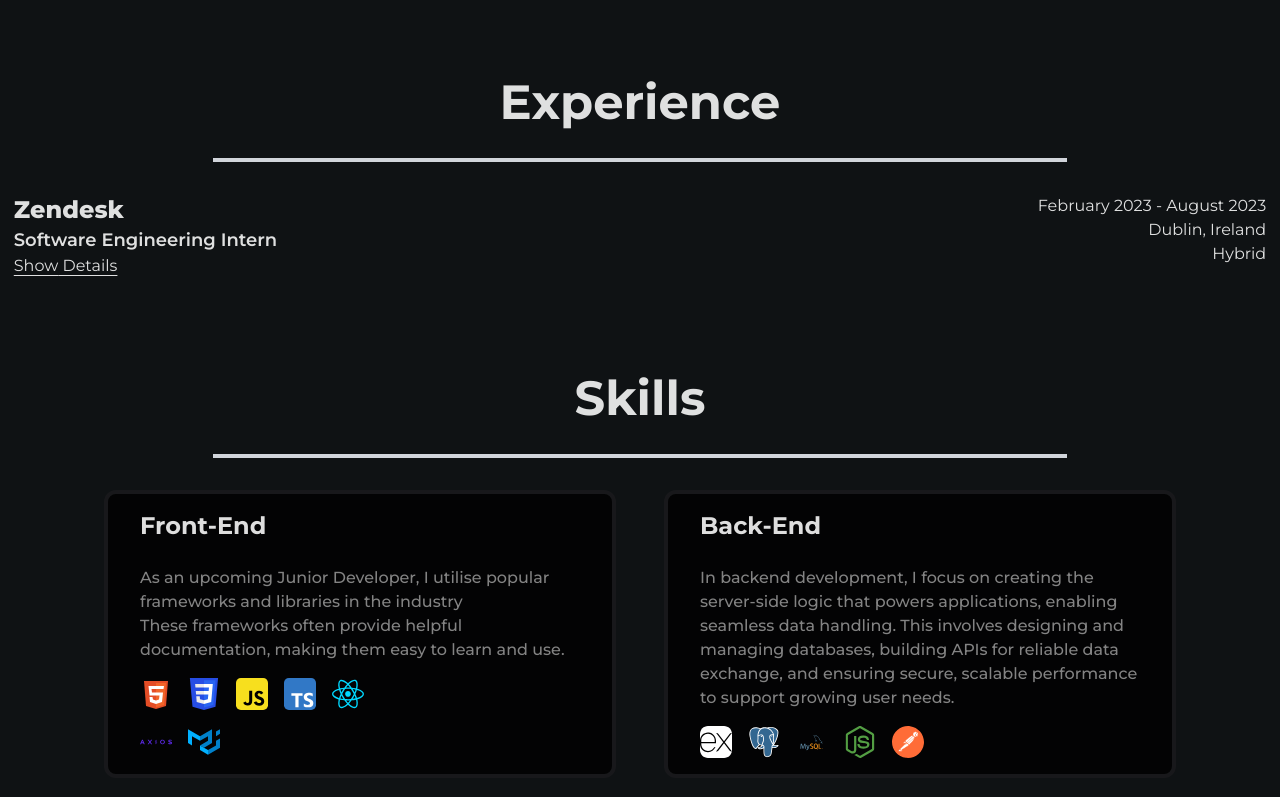
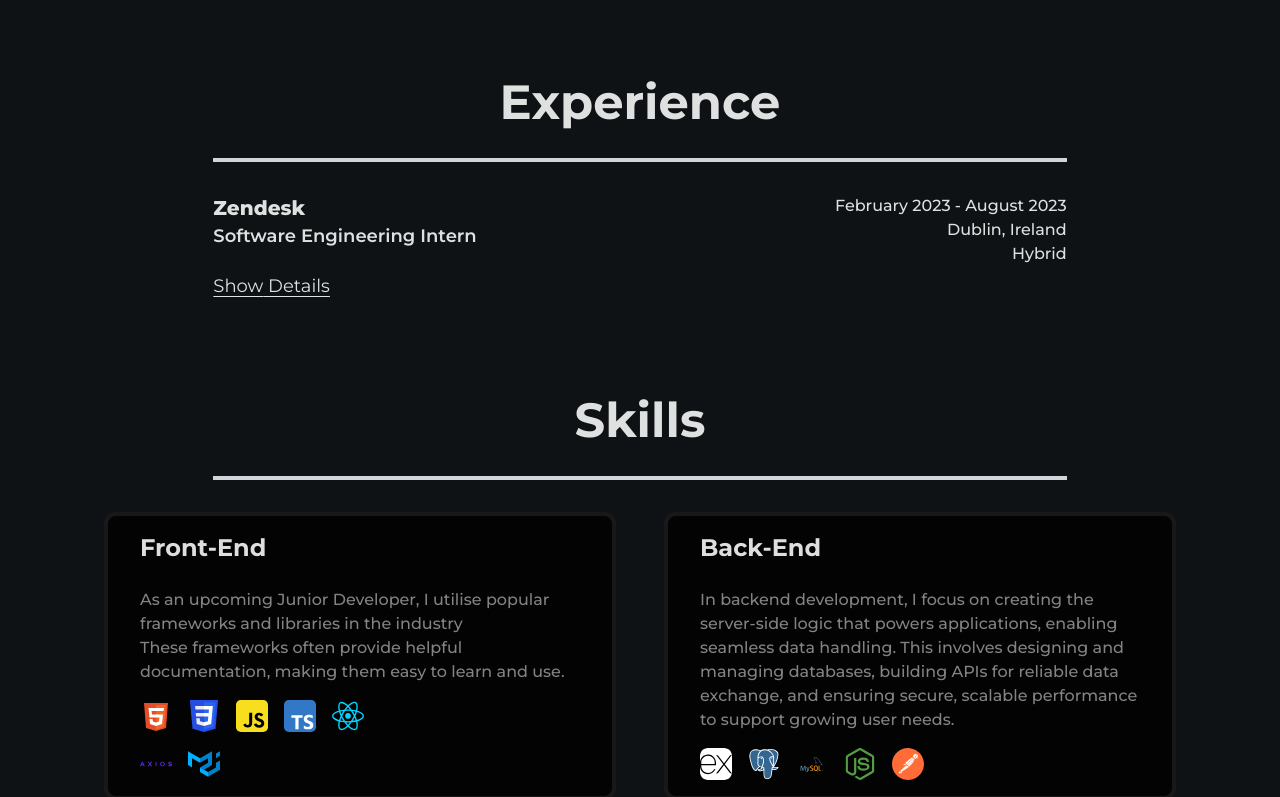
Before and after one commit to martynasjascemskas/Portfolio, a React (Vite) app: page / in a window 1280 px wide. Shown: the part 722-1519 px from the top of the page. Built offline with nearby package versions, Linux system fonts and the light colour scheme.

Commit message:
Modifying Experience, Contact and Skills section css

```diff
--- a/src/components/Contact/Contact.tsx
+++ b/src/components/Contact/Contact.tsx
@@ -50,21 +50,25 @@ function Contact() {
             </p>
           </div>
         </div>
-        <div className="justify-items-center text-center w-1/2">
+        <div className="justify-items-center text-center w-full md:w-1/2">
           <div className="w-14 h-14 rounded-full flex justify-center items-center bg-[#bc9864]">
             <img src={emailLogo} className="size-6" alt="Email logo" />
           </div>
           <div className="text">
             <p>
               <span className="text-[#bc9864]">Email:</span> <br />
-              <a href="mailto:martis.jascemskas@gmail.com" target="_blank">
+              <a
+                href="mailto:martis.jascemskas@gmail.com"
+                target="_blank"
+                className=""
+              >
                 martis.jascemskas@gmail.com
               </a>
             </p>
           </div>
         </div>
       </div>
-      <div className="flex flex-col mb-12 size-4/12 rounded-md p-10">
+      <div className="flex flex-col mb-12 rounded-md p-10 size-8/12 sm:size-8/12 md:size-6/12 lg:size-5/12 xl:size-4/12">
         <form onSubmit={onSubmit} className="">
           <div className="mb-4 h-10">
             <input
--- a/src/components/Experience/Experience.tsx
+++ b/src/components/Experience/Experience.tsx
@@ -12,18 +12,32 @@ function Experience() {
       <h1 className="font-bold text-5xl">Experience</h1>
       <hr className="w-8/12 border-t-4 border-gray-300" />
       {experiences.map((experience, index) => (
-        <div key={index} className="flex">
-          <div className="flex flex-col max-w-5xl">
-            <span className="font-extrabold text-2xl">
-              <a href={experience.url} target="_blank" className="company">
+        <div key={index} className="w-8/12">
+          <div className="flex justify-between w-full">
+            <div>
+              <span className="font-extrabold text-xl">
+                <a
+                  href={experience.url}
+                  target="_blank"
+                  className="hover:underline underline-offset-2"
+                >
                   {experience.company}
                 </a>
               </span>
-            <span className="font-semibold text-lg">{experience.title}</span>
-            <div>
+              <span className="font-semibold text-lg block">
+                {experience.title}
+              </span>
+            </div>
+            <div className="flex flex-col items-end text-right font-medium">
+              <span>{experience.date}</span>
+              <span>{experience.location}</span>
+              <span>{experience.type}</span>
+            </div>
+          </div>
+          <div className="text b w-full max-w-6xl">
             <button
               onClick={handleChange}
-                className="underline underline-offset-4"
+              className="underline underline-offset-4 mt-1.5 w-fit text-lg"
             >
               {details ? "Hide" : "Show"} Details
             </button>
@@ -31,13 +45,14 @@ function Experience() {
               sx={{
                 display: "flex",
                 height: details ? "150px" : "0px",
-                  maxWidth: "75%",
-                  overflow: "hidden",
+                maxWidth: "100%",
+                overflow: "auto",
                 transition: "height 500ms ease",
+                scrollbarWidth: "none",
               }}
             >
               <Fade in={details}>
-                  <ul>
+                <ul className="list-disc list-inside leading-relaxed ms-[1rem]">
                   {experience.details.map((detail, i) => (
                     <li key={i}>{detail}</li>
                   ))}
@@ -46,12 +61,6 @@ function Experience() {
             </Box>
           </div>
         </div>
-          <div className="flex flex-col items-end text-right">
-            <span>{experience.date}</span>
-            <span>{experience.location}</span>
-            <span>{experience.type}</span>
-          </div>
-        </div>
       ))}
     </div>
   );
--- a/src/components/Experience/experiences.tsx
+++ b/src/components/Experience/experiences.tsx
@@ -17,7 +17,7 @@ const experiences: Experience[] = [
     date: "February 2023 - August 2023",
     type: "Hybrid",
     details: [
-      "Contributed to an agile environment with CI/CD development workflow, fostering a collaborative and productive team environment.",
+      "Contributed to an agile environment with CI/CD development workflow, fostering a collaborative and productive team environment",
       "Assess and troubleshoot errors using Datadog",
       "Deploying and managing pipiles in Spinnaker and Samson",
       "Developed several front-end components using React TypeScript",
--- a/src/components/Skills/Skills.tsx
+++ b/src/components/Skills/Skills.tsx
@@ -3,7 +3,7 @@ import BackEnd from "./Cards/BackEnd";
 import VersionControl from "./Cards/VersionControl";
 function Skills() {
   return (
-    <div className="w-screen py-24 flex flex-col relative items-center justify-center text-center md:gap-6 lg:text-left xl:gap-8 2xl:gap-10">
+    <div className="w-full py-24 flex flex-col relative items-center justify-center text-center md:gap-6 lg:text-left xl:gap-8 2xl:gap-10">
       <h1 className="flex items-center justify-center text-center font-bold text-5xl">
         Skills
       </h1>
```
Lines whose indentation alone changed are shown as unchanged.
